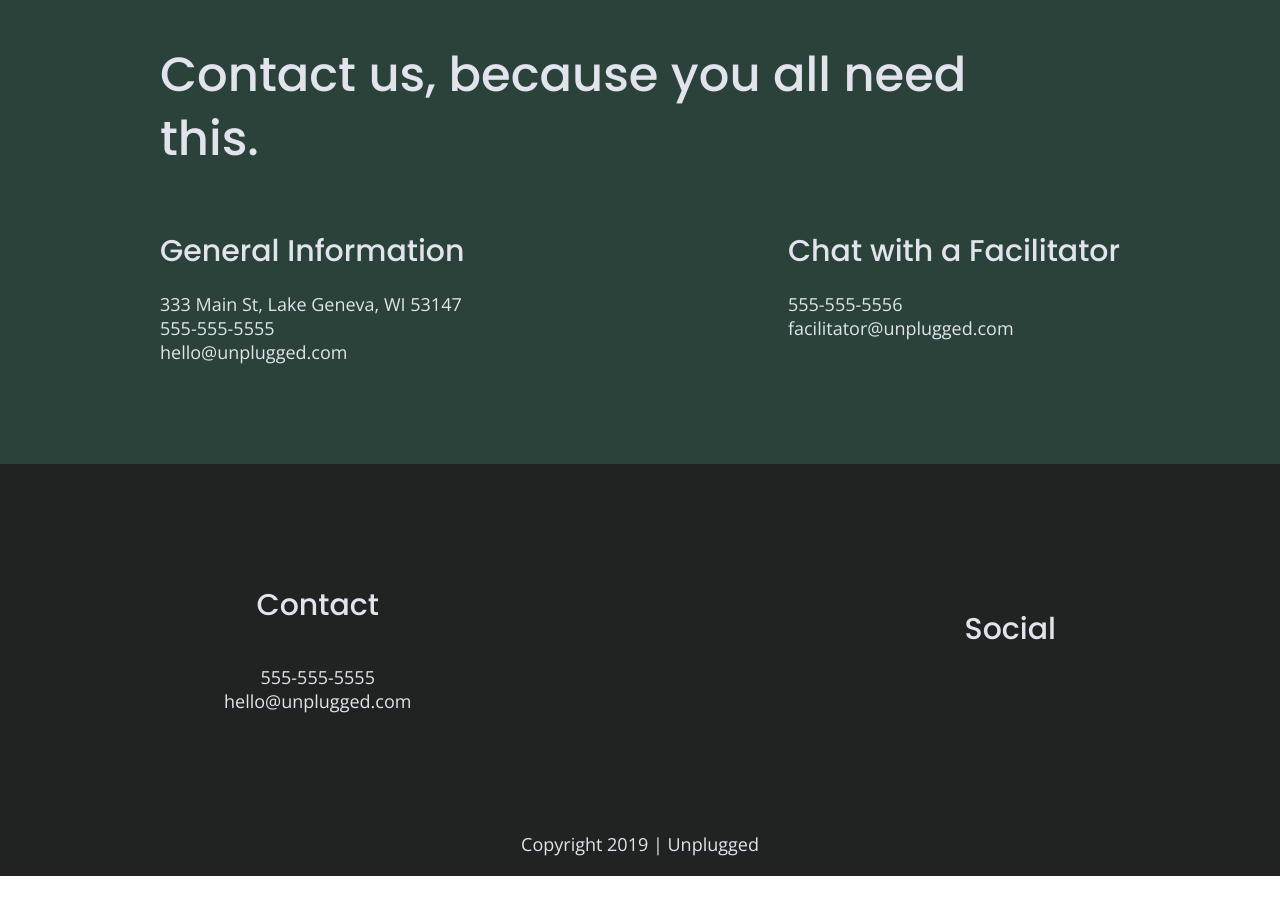
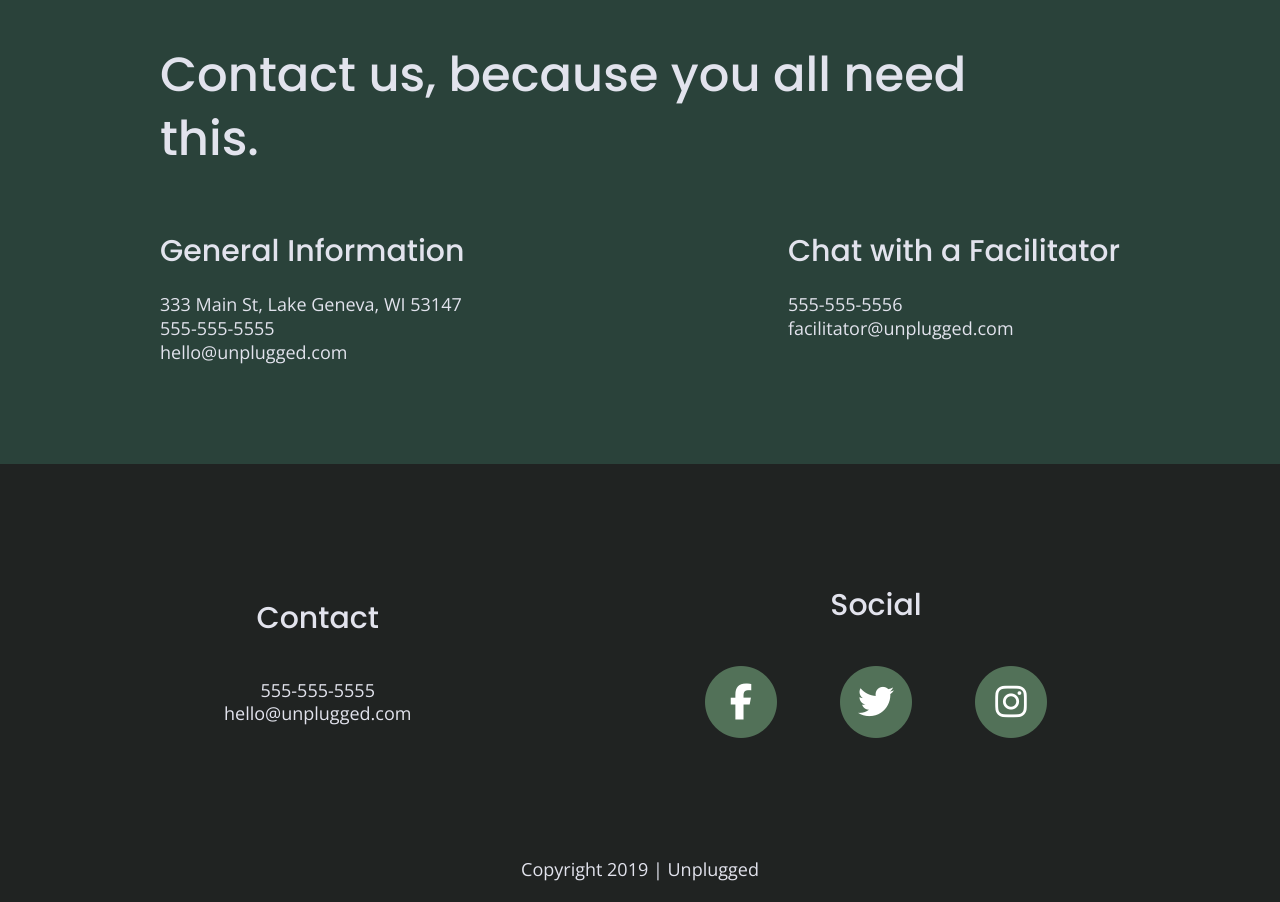
Before and after one commit to Max-c-B/unplugged-retreat, a website: page about/index.html in a window 1280 px wide. Shown: the part 1495-2397 px from the top of the page. Before the commit the page ends 2371 px from the top, so only its background shows below. Drawn offline with nearby package versions, Linux system fonts and the light colour scheme.

Commit message:
added fontawesome icons to social for all pages

```diff
--- a/about/index.html
+++ b/about/index.html
@@ -110,13 +110,13 @@
           <h4>Social</h4>
           <div class="social-icons">
             <p>
-              <a href="https://www.facebook.com/Skillcrush/" target="_blank"></a>
-            </p>
-            <p>
-              <a href="https://twitter.com/Skillcrush" target="_blank"></a>
-            </p>
-            <p>
-              <a href="https://www.instagram.com/skillcrush/" target="_blank"></a>
+              <a href="https://www.facebook.com/skillcrush" target="_blank"></a> <span class="fa-stack fa-2x fa-pull-left" style="--fa-pull-margin: 1.25em;"><i class="fa-solid fa-circle fa-stack-2x" style="color:#527158;"></i><i class="fab fa-facebook-f fa-stack-1x fa-inverse"></i></span></a>
+                </p>
+                <p>
+                  <a href="https://twitter.com/skillcrush" target="_blank"></a> <span class="fa-stack fa-2x"><i class="fa-solid fa-circle fa-stack-2x" style="color:#527158;"></i><i class="fab fa-twitter fa-stack-1x fa-inverse"></i></span></a>
+                </p>
+                <p>
+                <a href="https://www.instagram.com/maxboggia/" target="_blank"></a> <span class="fa-stack fa-2x fa-pull-right" style="--fa-pull-margin: 1.25em;"><i class="fa-solid fa-circle fa-stack-2x" style="color:#527158;"></i><i class="fab fa-instagram fa-stack-1x fa-inverse"></i></span></a>
             </p>
           </div>
         </div>
--- a/css/main.css
+++ b/css/main.css
@@ -332,6 +332,8 @@ input[type=button] {
 	font-size: 3.75em;
   margin-bottom: 40px;
 }
+
+
 
 /* Reviews */
 
```
Also changed, not shown: faq/index.html (+3 -3 lines), index.html (+3 -3 lines).
